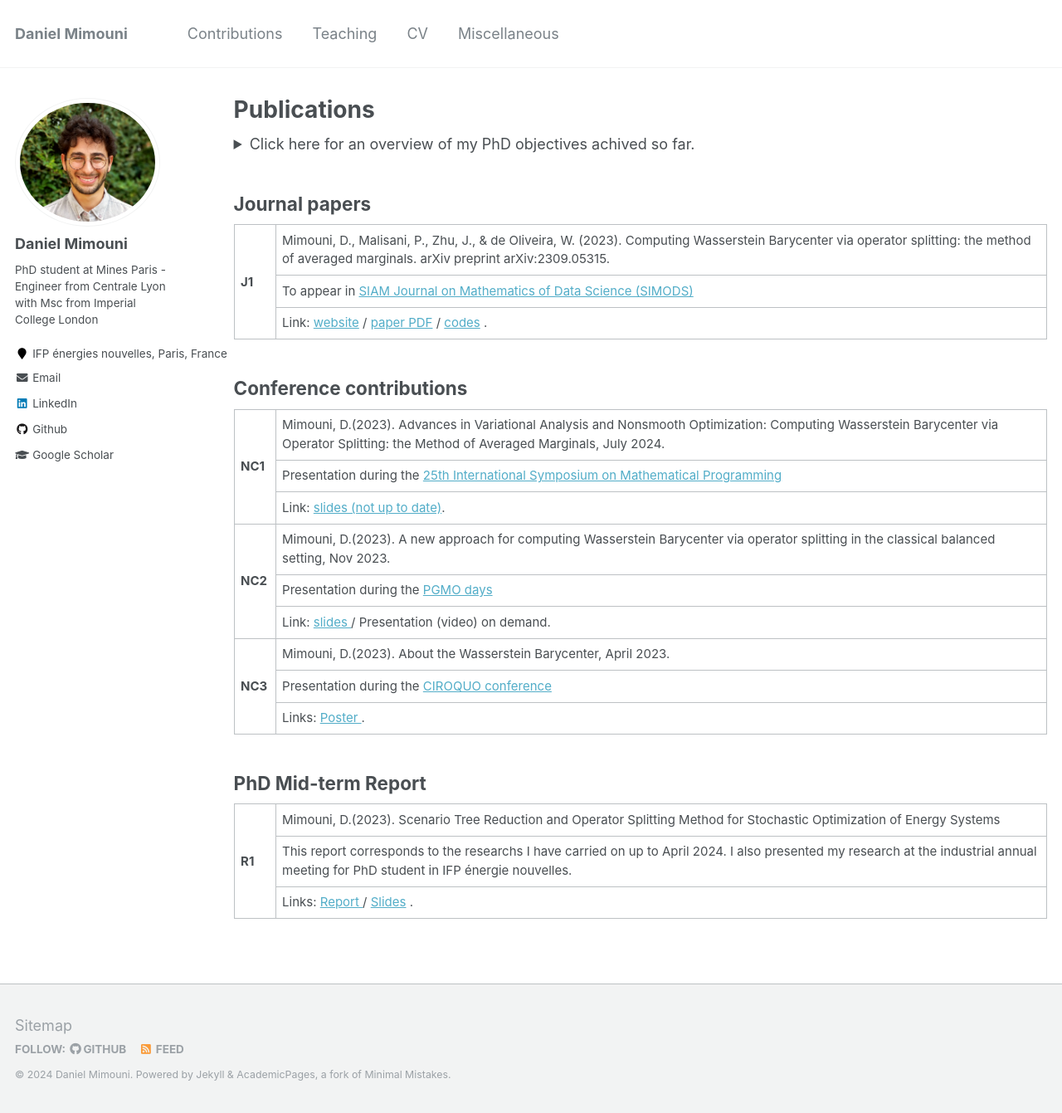
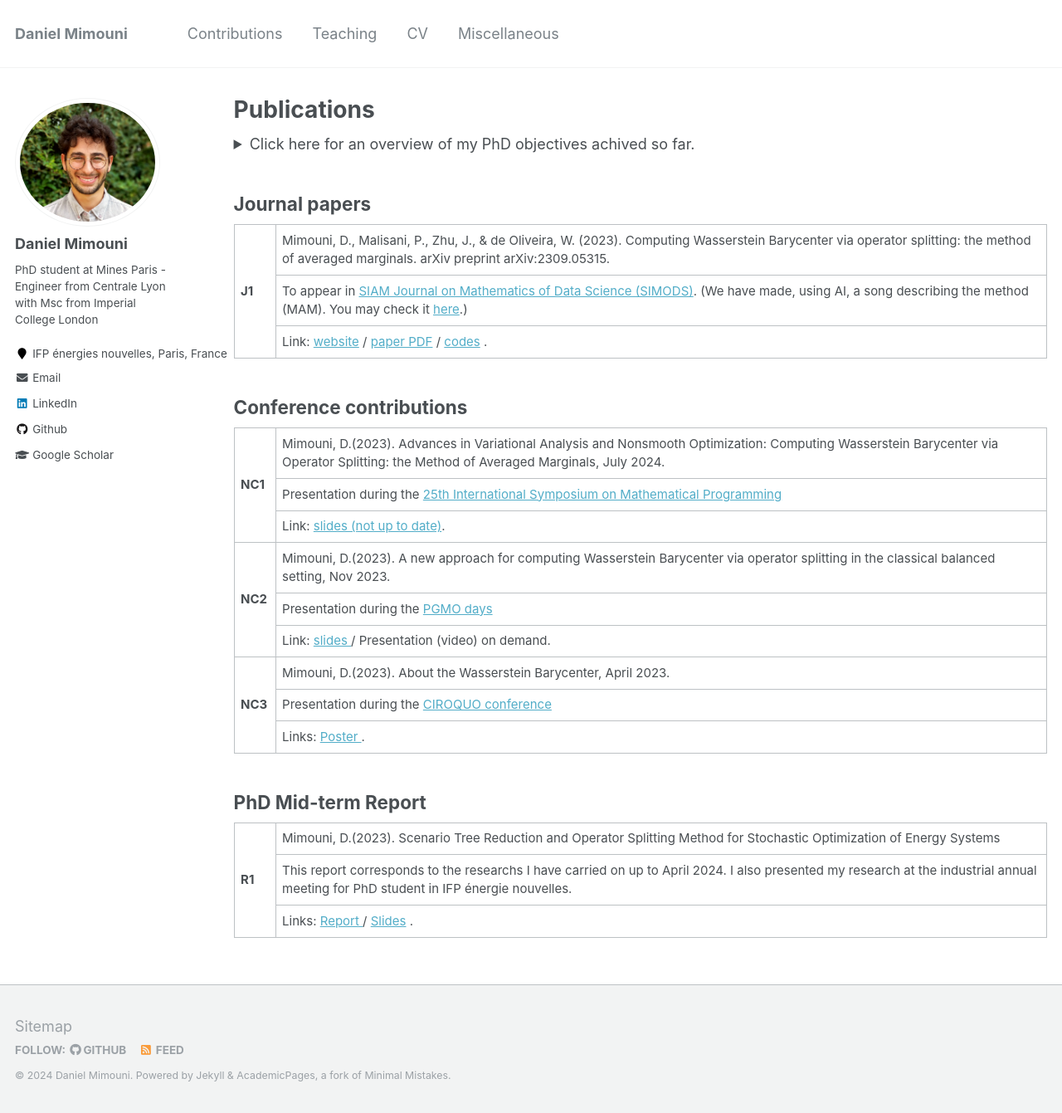
Before and after one commit to dan-mim/dan-mim.github.io, a Jekyll site: the page built from _pages/publications.md, in a window 1280 px wide and 1341 px high. Shown: the whole window at 83% size. Built offline with Jekyll 4.4.1, drawn with Linux system fonts in a browser that asks for light colours.

Commit message:
Update publications.md

```diff
--- a/_pages/publications.md
+++ b/_pages/publications.md
@@ -30,7 +30,7 @@ By proposing efficient algorithms for computing Wasserstein barycenters and redu
     <td>Mimouni, D., Malisani, P., Zhu, J., & de Oliveira, W. (2023). Computing Wasserstein Barycenter via operator splitting: the method of averaged marginals. arXiv preprint arXiv:2309.05315. </td>
   </tr>
   <tr>
-    <td>To appear in <a href="https://www.siam.org/publications/journals/siam-journal-on-mathematics-of-data-science-simods">SIAM Journal on Mathematics of Data Science (SIMODS)</a> </td>
+    <td>To appear in <a href="https://www.siam.org/publications/journals/siam-journal-on-mathematics-of-data-science-simods">SIAM Journal on Mathematics of Data Science (SIMODS)</a>. (We have made, using AI, a song describing the method (MAM). You may check it <a href="https://drive.google.com/file/d/1ZN8mGAFXmsbvSU3s83v1qkVVg0oKJkI7/view?usp=drive_link">here</a>.) </td>
   </tr>
   <tr>
     <td>Link: <a href="https://www.researchgate.net/publication/373838665_Computing_Wasserstein_Barycenter_via_operator_splitting_the_method_of_averaged_marginals">website</a> / <a href="/files/Computing_Wasserstein_Barycenters_via_operator_splitting.pdf">paper PDF</a> / <a href="https://ifpen-gitlab.appcollaboratif.fr/detocs/mam_wb">codes</a> .</td>
```
